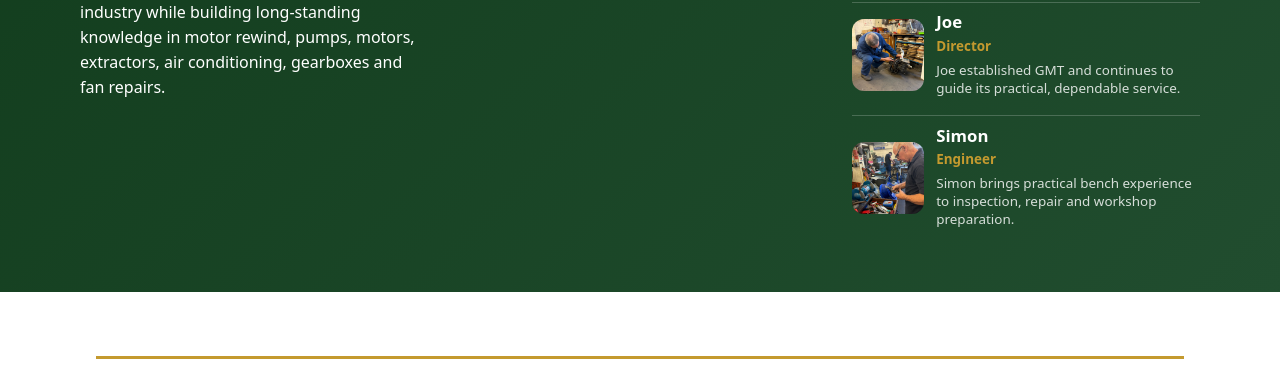
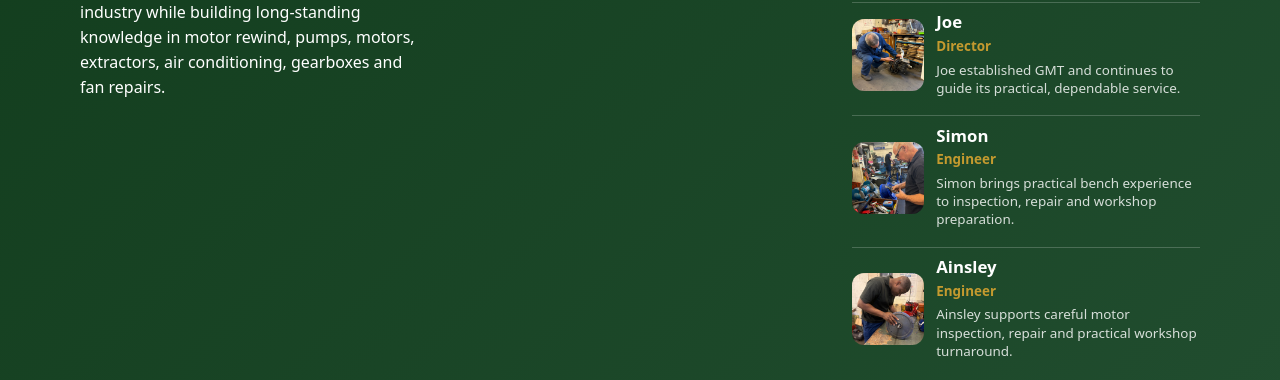
Before and after one commit to JakkuAzzo/AutoTimeSheet-GHP, a website: page index.html in a window 1280 px wide. Shown: the part 2141-2521 px from the top of the page. Drawn offline with nearby package versions, Linux system fonts and the light colour scheme.

Commit message:
Add Ainsley workshop team profile

```diff
--- a/index.html
+++ b/index.html
@@ -184,6 +184,12 @@
         <p class="team-role">Engineer</p>
         <p>Simon brings practical bench experience to inspection, repair and workshop preparation.</p>
       </article>
+      <article class="team-profile team-profile-secondary">
+        <img src="assets/website/workshop/ainsley-workshop.jpg" alt="Ainsley working on a motor at the GMT workshop" width="960" height="1280" loading="lazy" decoding="async">
+        <h3>Ainsley</h3>
+        <p class="team-role">Engineer</p>
+        <p>Ainsley supports careful motor inspection, repair and practical workshop turnaround.</p>
+      </article>
     </div>
   </section>
 
```
Also changed, not shown: assets/website/workshop/ainsley-workshop.jpg (added).
